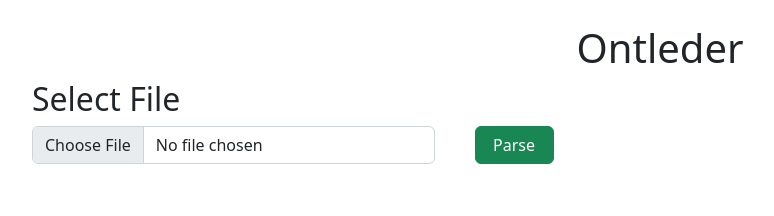
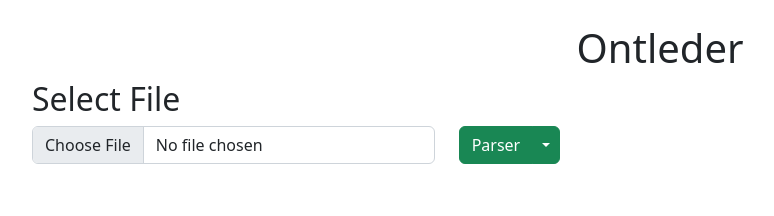
Before and after one commit to chezetti/logparser-front, a Next.js app: page / in a window 1280 px wide. Shown: the top 216 px of the page, without its empty margins (4-778 px from the left). Built offline with nearby package versions, Linux system fonts and the light colour scheme.

Commit message:
add dropdown

```diff
--- a/package.json
+++ b/package.json
@@ -19,6 +19,7 @@
     "eslint-config-next": "13.0.2",
     "next": "13.0.2",
     "react": "18.2.0",
+    "react-bootstrap": "^2.7.0",
     "react-chartjs-2": "^5.1.0",
     "react-dom": "18.2.0",
     "typescript": "4.8.4"
--- a/src/pages/components/Content.tsx
+++ b/src/pages/components/Content.tsx
@@ -5,9 +5,11 @@ import 'chart.js/auto';
 import { IParsedLog } from "./interfaces/parsed-log.interface";
 import { IOccuranceFrequency } from "./interfaces/occurance-frequency.interface";
 import { APP } from "../../config/app.config";
+import { Button, ButtonGroup, Dropdown } from "react-bootstrap";
 
 export default function PrivatePage() {
     const [file, setFile] = useState(null);
+    const [range, setRange] = useState("");
     const [errorCount, setErrorCount] = useState(0);
     const [infoCount, setInfoCount] = useState(0);
     const [warnCount, setWarnCount] = useState(0);
@@ -233,7 +235,6 @@ export default function PrivatePage() {
         }]
     };
 
-
     return (
         <div>
             <div className="">
@@ -245,13 +246,18 @@ export default function PrivatePage() {
                             <input className="form-control" type="file" id="formFile" onChange={uploadToClient} />
                         </div>
                         <div className="col-lg-2 mt-3 mt-lg-0">
-                            <button
-                                type="button"
-                                className="btn btn-success ms-lg-3 col-5"
-                                onClick={uploadToServer}
-                            >
-                                Parse
-                            </button>
+
+                            <Dropdown as={ButtonGroup}>
+                                <Button variant="success" onClick={uploadToServer}>Parser</Button>
+                                <Dropdown.Toggle split variant="success" id="dropdown-split-basic" />
+                                <Dropdown.Menu>
+                                    <Dropdown.Item href="#/action-1" onClick={() => setRange("0-0")}>From all day</Dropdown.Item>
+                                    <Dropdown.Item href="#/action-2" onClick={() => setRange("8-12")}>From 8 am to 12 pm</Dropdown.Item>
+                                    <Dropdown.Item href="#/action-3" onClick={() => setRange("12-4")}>From 12 pm to 4 pm</Dropdown.Item>
+                                    <Dropdown.Item href="#/action-4" onClick={() => setRange("4-8")}>From 4 pm to 8 pm</Dropdown.Item>
+                                </Dropdown.Menu>
+                            </Dropdown>
+
                         </div>
                     </div>
                     <div className={shouldHide ? 'd-none' : 'row row-cols-1 mt-3'}>
```
Also changed, not shown: 1 other file (tests, documents, lock files or other folders). Lines whose indentation alone changed are shown as unchanged.
